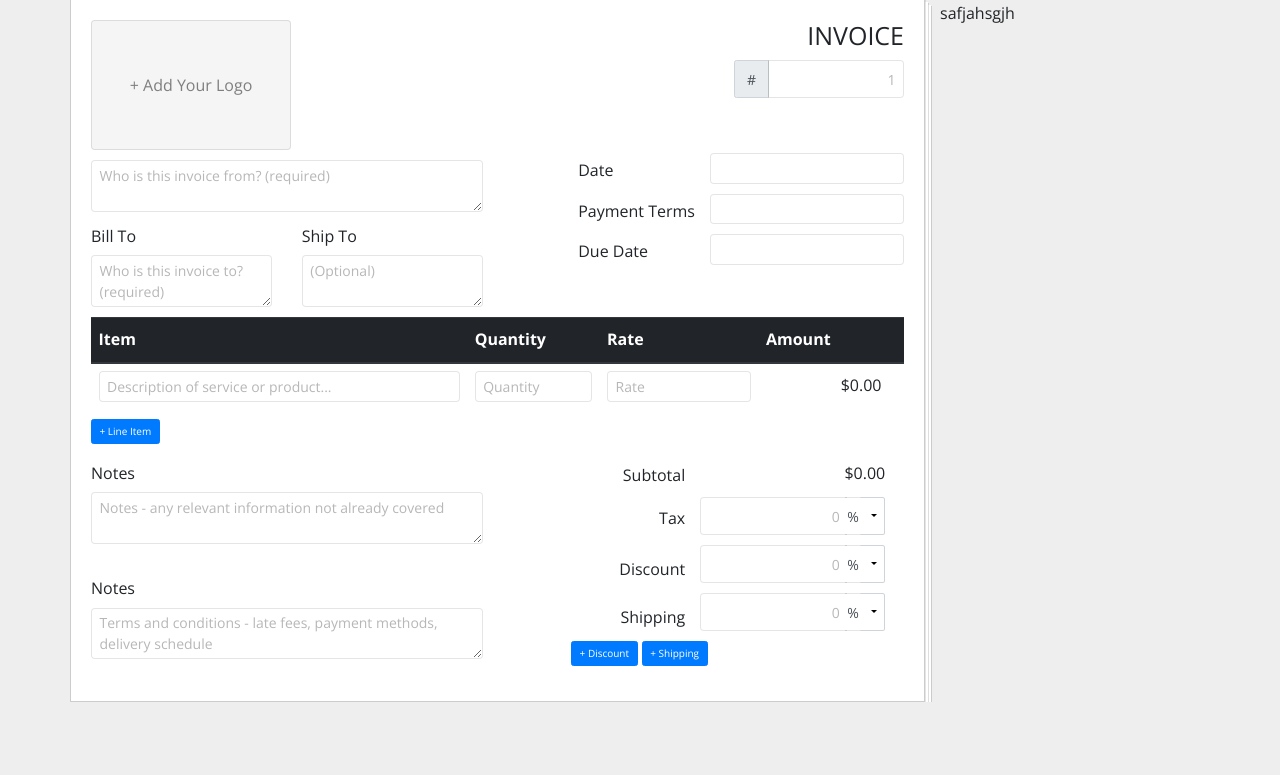
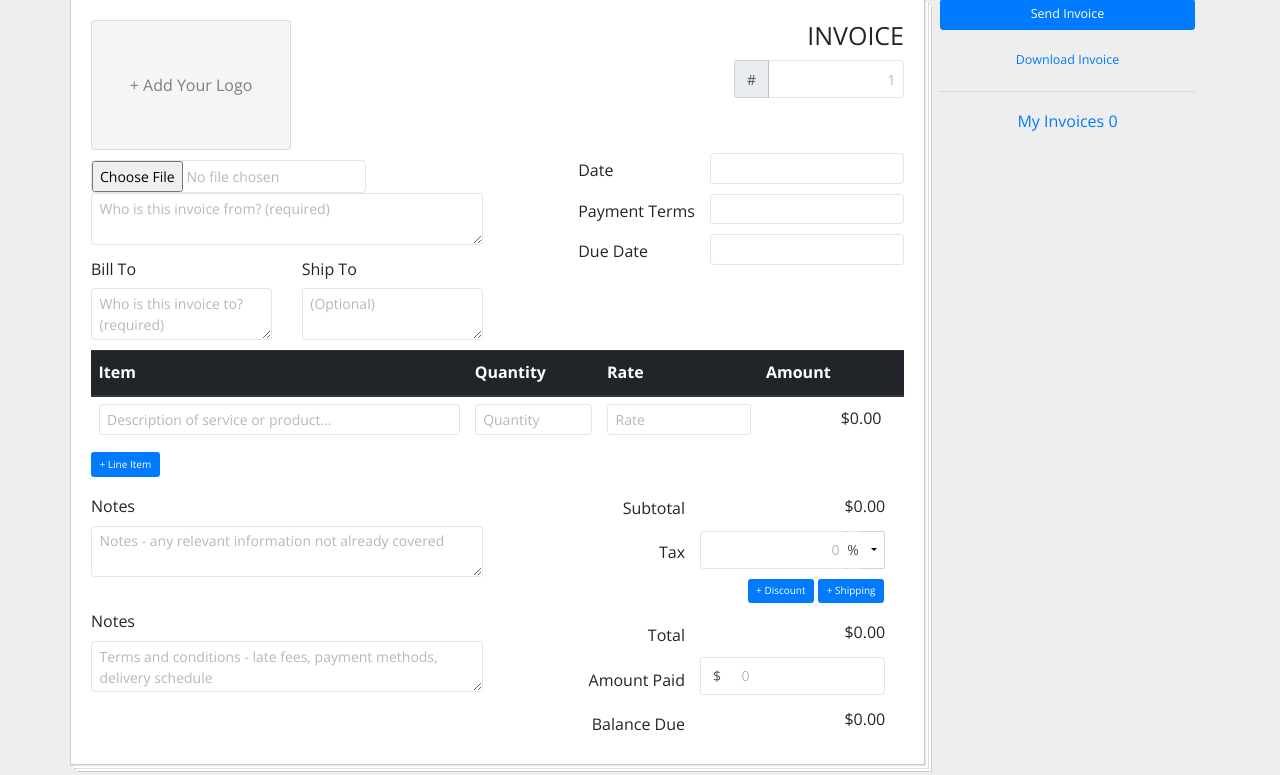
Before and after one commit to mdtahidulislam/invoice-generator, a PHP site: page / in a window 1280 px wide. Shown: the part 301-1076 px from the top of the page. Before the commit the page ends 1003 px from the top, so only its background shows below. Run offline with PHP 8.4, Linux system fonts and the light colour scheme; some libraries are stand-ins or nearby versions; grey boxes are pictures that could not be loaded.

Commit message:
image preview

```diff
--- a/assets/css/style.css
+++ b/assets/css/style.css
@@ -214,7 +214,8 @@ input#shipping-input {
 
 input#tax-input:focus,
 input#discount-input:focus,
-input#shipping-input:focus{
+input#shipping-input:focus,
+input.payment-input:focus {
 	outline: none;
 	box-shadow: none;
 	border-color: rgba(0,0,0,.1);
@@ -274,3 +275,27 @@ ul#shipping-type-selector li{
 .active {
 	font-weight: bold;
 }
+
+
+.delete-btn {
+    border: none;
+    color: blue;
+    background: transparent;
+    font-weight: 700;
+    font-size: 24px;
+    opacity: 0;
+}
+
+.delete-btn:hover {
+    opacity: 1;
+}
+
+span#payment-input-text {
+    background: transparent;
+	border-color: rgba(0,0,0,.1);
+    border-right-color: transparent;
+}
+
+input.payment-input {
+    border-left-color: transparent;
+}
--- a/assets/js/main.js
+++ b/assets/js/main.js
@@ -1,38 +1,18 @@
 $(document).ready(function(){
+    // file name show
+    $('.inv-file-input').on('change',  function(e){
+        let fileName = $(this).val().split('\\').pop();
+        $(this).siblings('.inv-file-label').addClass('selected').html(fileName);
+    });
+
+    /* ==========================================================
+                        For tax dropdown type
+    =========================================================== */
     // add active class on current element for tax
     $("#tax-type-selector").on('click', 'li', function () {
         $("#tax-type-selector li.active").removeClass("active");
         $(this).addClass("active");
     });
-
-    // add active class on current element for discount
-    $("#discount-type-selector").on('click', 'li', function () {
-        $("#discount-type-selector li.active").removeClass("active");
-        $(this).addClass("active");
-    });
-
-    // add active class on current element for shipping
-    $("#shipping-type-selector").on('click', 'li', function () {
-        $("#shipping-type-selector li.active").removeClass("active");
-        $(this).addClass("active");
-    });
-});
-
-$(document).ready(function(){
-    // add discount input
-    var d = 1;
-    $("#discount").click(function(){
-      d++;
-      $('#rates_field').append('<tr id="row'+d+'"><td width="195" align="right"><label class="m-0 mr-4">Discount</label></td><td width="195" align="right"><div class="input-group discount mb-3"><input type="number" name="discount" id="discount-input" dir="rtl" placeholder="0" autocomplete="off" class="form-control"><div class="input-group-prepend "><span class="input-group-text discount-type-dollar d-none">$</span></div><div class="input-group-append"><span class="input-group-text discount-type-prcent">%</span></div><div id="discount-type" class="input-group-append"><button class="btn dropdown-toggle tax-type-btn" type="button" id="discount-type-btn" data-toggle="dropdown" aria-haspopup="true" aria-expanded="false"></button><ul class="dropdown-menu dropdown-menu-right" id="discount-type-selector" aria-labelledby="dropdownMenuButton"><li class="dropdown-item">Flat($)</li><li class="dropdown-item active">Percent(%)</li></ul></div></div></td><td width="20"><button type="button" name="remove" id="row'+d+'" class="btn btn-danger dis_btn_remove">X</button></td></tr>');
-    });
-
-    $(document).on('click', '.dis_btn_remove', function(){
-      var button_id = $(this).attr("id");
-      $('#row'+button_id+'').remove();
-    });
-});
-
-
     // input place holder change wrt to dropdown for tax
     let taxTypeDiv = document.querySelector('#tax-type-selector');
     let taxType = taxTypeDiv.querySelectorAll('.dropdown-item');
@@ -55,9 +35,45 @@ taxType.forEach(taxTypeselector => {
             }
         });
     });
+    /* ==========================================================
+            For Discount and shipping row show/hide
+    =========================================================== */
+    // discount row show and hidden
+    let inputTypeRow = document.querySelectorAll('.input-type-row');
+    let showBtn = document.querySelectorAll('.show-btn');
+    let deleteBtn = document.querySelectorAll('.delete-btn');
+    for (let i = 0; i < showBtn.length; i++) {
+        showBtn[i].addEventListener('click', ()=>{
+            showBtn[i].classList.add('d-none');
+            for (let j = 0; j < inputTypeRow.length; j++) {
+                inputTypeRow[i].classList.remove('d-none');
+            }
+        });
+    }
+    for (let i = 0; i < deleteBtn.length; i++) {
+        deleteBtn[i].addEventListener('click', ()=>{
+            deleteBtn[i].classList.add('d-none');
+            for (let j = 0; j < inputTypeRow.length; j++) {
+                inputTypeRow[i].classList.add('d-none');
+            }
+            for (let i = 0; i < showBtn.length; i++) {
+                showBtn[i].classList.remove('d-none');
+            }
+        });
+    }
+
+    /* ==========================================================
+                        For discount dropdown type
+    =========================================================== */
+    // add active class on current element for discount
+    $("#discount-type-selector").on('click', 'li', function () {
+        $("#discount-type-selector li.active").removeClass("active");
+        $(this).addClass("active");
+    });
 
     // input place holder change wrt to dropdown for discount
-let discountTypeDiv = document.querySelector('#discount-type-selector');
+    let discountTypeDiv = document.getElementById('discount-type-selector');
+    console.log(discountTypeDiv);
     let discountType = discountTypeDiv.querySelectorAll('.dropdown-item');
     discountType.forEach(discountTypeselector => {
         discountTypeselector.addEventListener('click', function(){
@@ -78,9 +94,17 @@ discountType.forEach(discountTypeselector => {
             }
         });
     });
-
+    /* ==========================================================
+                        For Shipping dropdown type
+    =========================================================== */
+    // add active class on current element for shipping
+    $("#shipping-type-selector").on('click', 'li', function () {
+        $("#shipping-type-selector li.active").removeClass("active");
+        $(this).addClass("active");
+    });
     // input place holder change wrt to dropdown for shipping
-let shippingTypeDiv = document.querySelector('#shipping-type-selector');
+    let shippingTypeDiv = document.getElementById('shipping-type-selector');
+    console.log(discountTypeDiv);
     let shippingType = shippingTypeDiv.querySelectorAll('.dropdown-item');
     shippingType.forEach(shippingTypeselector => {
         shippingTypeselector.addEventListener('click', function(){
@@ -101,3 +125,21 @@ shippingType.forEach(shippingTypeselector => {
             }
         });
     });
+});
+
+
+
+
+
+function previewImage() {
+    var file = document.getElementById("file").files;
+    if (file.length > 0) {
+        var fileReader = new FileReader();
+
+        fileReader.onload = function (event) {
+            document.getElementById("preview").setAttribute("src", event.target.result);
+        };
+
+        fileReader.readAsDataURL(file[0]);
+    }
+}
--- a/index.php
+++ b/index.php
@@ -5,7 +5,7 @@
 <!---- START MAIN AREA ---->
 <main>
 	<!--========================== START  SECTION ==========================-->
-	<section class="">
+	<section class="pb-3">
 		<div class="container">
 			<form action="" class="invoice" enctype="multipart/formdata">
             <div class="row">
@@ -14,8 +14,14 @@
                      <div class="col">
                         <div class="inv-info__contact">
                            <div class="inv-file-input form-group">
-                              <input type="file" name="logo" class="inv-file-input">
+                              <input type="file" accept="image/*" name="logo" class="inv-file-input">
                               <label class="inv-file-label" for="customFile">+ Add Your Logo</label>
+                              <img id="preview">
+                           </div>
+                           <div>
+                           <input type="file" name="file" id="file" accept="image/*" onchange="previewImage();">
+
+ <img id="preview">
                            </div>
                            <div class="form-group">
                               <textarea name="customer_msg" rows="2" class="form-control" placeholder="Who is this invoice from? (required)"></textarea>
@@ -146,7 +152,7 @@
                                  </td>
                                  <td width="20"></td>
                               </tr>
-                              <tr>
+                              <tr id="" class="input-type-row d-none">
                                  <td width="195" align="right"><label class="m-0 mr-4">Discount</label></td>
                                  <td width="195" align="right">
                                     <div class="input-group discount mb-3">
@@ -167,9 +173,9 @@
                                        </div>
                                     </div>
                                  </td>
-                                 <td width="20"></td>
+                                 <td width="20"><button type="button" name="remove" id="" class="btn delete-btn">&times;</button></td>
                               </tr>
-                              <tr>
+                              <tr id="" class="input-type-row d-none">
                                  <td width="195" align="right"><label class="m-0 mr-4">Shipping</label></td>
                                  <td width="195" align="right">
                                     <div class="input-group shipping mb-3">
@@ -181,7 +187,7 @@
                                           <span class="input-group-text shipping-type-prcent">%</span>
                                        </div>
                                        <div id="shipping-type" class="input-group-append">
-                                          <button class="btn dropdown-toggle shipping-type-btn" type="button" id="shipping-type-btn" data-toggle="dropdown" aria-haspopup="true" aria-expanded="false">
+                                          <button class="btn dropdown-toggle tax-type-btn" type="button" id="shipping-type-btn" data-toggle="dropdown" aria-haspopup="true" aria-expanded="false">
                                           </button>
                                           <ul class="dropdown-menu dropdown-menu-right" id="shipping-type-selector" aria-labelledby="dropdownMenuButton">
                                              <li class="dropdown-item">Flat($)</li>
@@ -190,24 +196,56 @@
                                        </div>
                                     </div>
                                  </td>
-                                 <td width="20"></td>
+                                 <td width="20"><button type="button" name="remove" id="" class="btn delete-btn">&times;</button></td>
                               </tr>
                            </table>
                         </div>
-                        <table>
+                        <table align="right">
                            <tr>
                               <td></td>
                               <td width="195" align="right">
-                                 <button type="button" id="discount" class="btn btn-primary mb-4">+ Discount</button>
-                                 <button type="button" id="shipping" class="btn btn-primary mb-4">+ Shipping</button>
+                                 <button type="button" id="" class="btn btn-primary show-btn mb-4">+ Discount</button>
+                                 <button type="button" id="" class="btn btn-primary show-btn mb-4">+ Shipping</button>
                               </td>
+                              <td width="20"></td>
+                           </tr>
+                        </table>
+                        <table width="100%">
+                           <tr>
+                              <td width="195" align="right"><label class="mr-4">Total</label></td>
+                              <td width="195" align="right"><span class="mb-3">$0.00</span></td>
+                              <td width="20"></td>
+                           </tr>
+                           <tr>
+                              <td width="195" align="right"><label class="m-0 mr-4">Amount Paid</label></td>
+                              <td width="195" align="right">
+                                 <div class="input-group mb-3">
+                                    <div class="input-group-prepend">
+                                       <span class="input-group-text" id="payment-input-text">$</span>
+                                    </div>
+                                    <input type="number" class="payment-input form-control" placeholder="0" >
+                                 </div>
+                              </td>
+                              <td width="20"></td>
+                           </tr>
+                           <tr>
+                              <td width="195" align="right"><label class="m-0 mr-4">Balance Due</label></td>
+                              <td width="195" align="right"><span class="mb-3">$0.00</span></td>
+                              <td width="20"></td>
                            </tr>
                         </table>
                      </div>
                   </div>
                </div>
                <div class="col-md-3 col-sm-12">
-                  <p>safjahsgjh</p>
+                  <div class="sidebar">
+                     <button type="button" class="btn btn-primary btn-lg w-100 mb-4"> Send Invoice</button>
+                     <button type="button" class="btn btn-link btn-block btn-lg w-100 mb-4">Download Invoice</button>
+                     <hr class="mb-4">
+                     <div class="my-invoic-btn text-center">
+                        <a href="#">My Invoices <span class="my-inv-num">0</span></a>
+                     </div>
+                  </div>
                </div>
             </div>
          </form>
```
Lines whose indentation alone changed are shown as unchanged.
